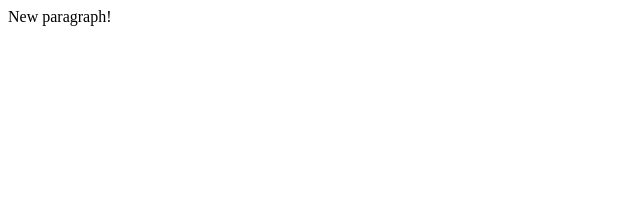
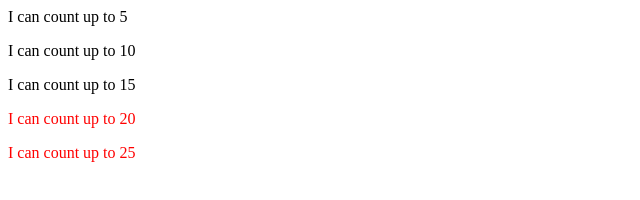
Before and after one commit to laurajunco/d3-practice, a plain HTML site: page 01/index.html in a window 1280 px wide. Shown: the whole page, without its empty margins (0-640 px from the left). Drawn offline with Linux system fonts and the light colour scheme; no server answers.

Commit message:
Primer ejercicio

```diff
--- a/01/index.html
+++ b/01/index.html
@@ -17,7 +17,7 @@
                 if (error) {  //If error is not null, something went wrong.
                     console.log(error);
                 } else {
-                    console.log(data);
+                    //console.log(data);
                     dataset = data;
                     //Include other code to execute after successful file load here
                 }
@@ -25,10 +25,20 @@
 
             dataset = [ 5, 10, 15, 20, 25 ];
 
-            var p = d3.select("body")
-                .append("p");
-
-                p.text("New paragraph!");
+            d3.select("body").selectAll("p") //empty selection
+            .data(dataset) // everything past this point is executed once for each value.
+            .enter() //  If there are more data values than corresponding DOM elements, then enter() creates a new placeholder element
+            .append("p") //appendes paragraphs
+            .text(function(d) { //recibe el dato actual
+                return "I can count up to " + d;
+            })
+            .style("color", function(d) {
+                if (d > 15) {   //Threshold of 15
+                    return "red";
+                } else {
+                    return "black";
+                }
+            });
 
         </script>
     </body>
```
Also changed, not shown: 1 other file.
